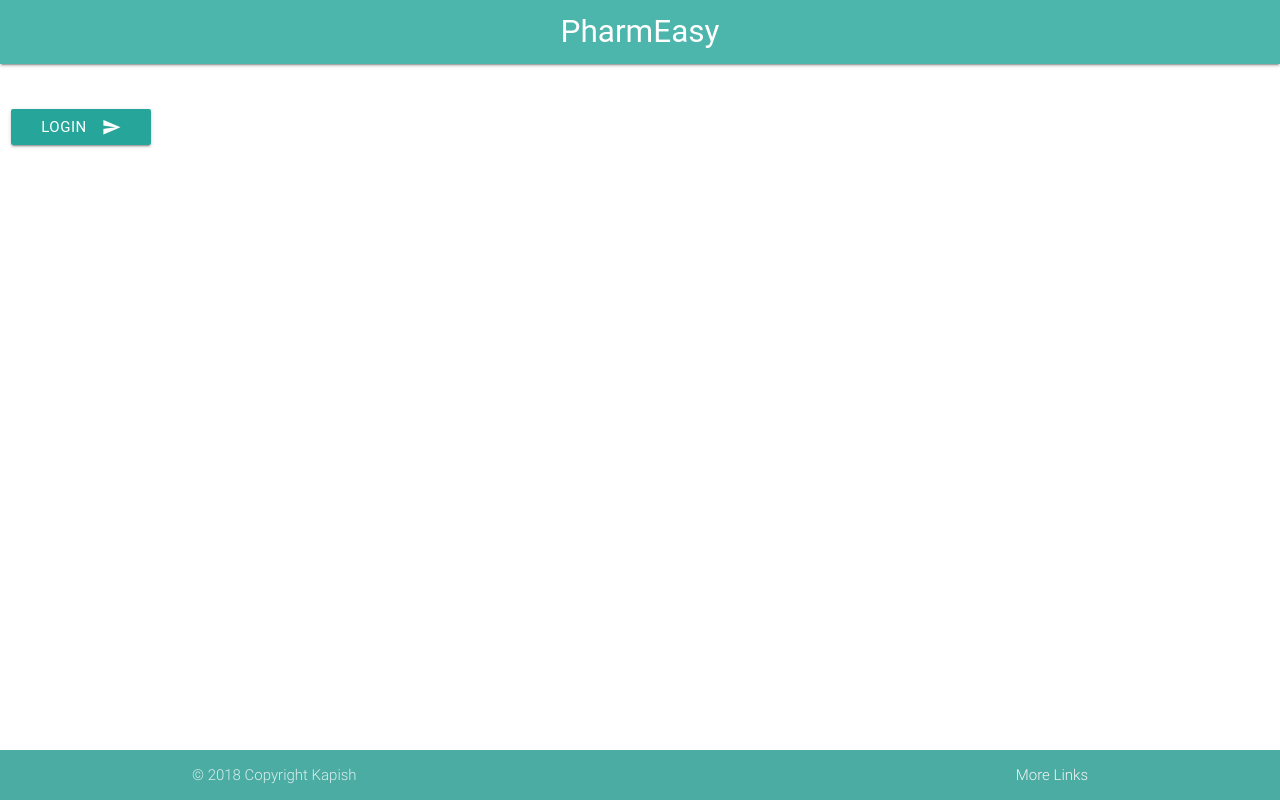
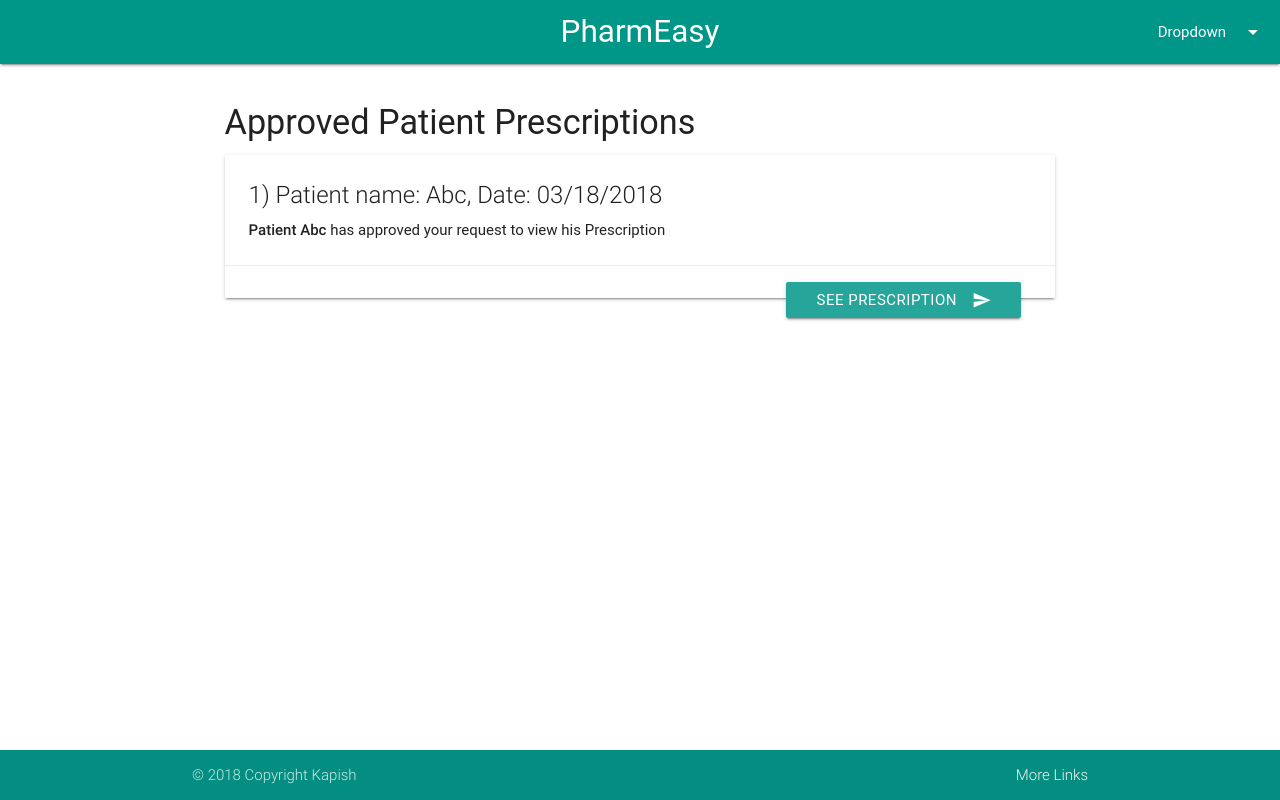
Before and after one commit to kapishps/PharmEasy, a Django app: page / in a window 1280 px wide. Run offline with Django 3.2, Linux system fonts and the light colour scheme; a user stored in the database is signed in; data comes from the database, SQL or seed files in the repository; both versions use the stored data as it was after the commit; tables that the repository leaves empty hold one stand-in row (values such as "Sample post"); some libraries are stand-ins or nearby versions; some web fonts are replaced.

Commit message:
Approval working

```diff
--- a/PE/settings.py
+++ b/PE/settings.py
@@ -27,6 +27,7 @@
 
 ALLOWED_HOSTS = []
 
+LOGIN_URL = 'login'
 LOGIN_REDIRECT_URL = 'home'
 
 
--- a/PE/urls.py
+++ b/PE/urls.py
@@ -18,7 +18,7 @@
 from django.contrib.auth.decorators import login_required
 
 from django.contrib.auth import views
-from PEapp.views import PrescriptionDetailView, MedicalRecordDetailView,home, signup
+from PEapp.views import PrescriptionDetailView, MedicalRecordDetailView,home, signup,create_approval, approve_approval
 from PEapp.admin import LoginForm, UserCreationForm
 from django.contrib.auth import views as auth_views
 
@@ -28,6 +28,9 @@
     path('login/', auth_views.login, {'template_name': 'login.html', 'authentication_form': LoginForm}, name='login'),
     path('logout/', auth_views.logout, {'next_page': '/'}, name='logout'),
     path('signup/', signup, name='signup'),
-    # path('prescription/(?P<pk>[0-9]+)/$', login_required(PrescriptionDetailView.as_view()), name='prescription-detail'),
-    # path('medicalrecord/(?P<pk>[0-9]+)/$', login_required(MedicalRecordDetailView.as_view()), name='medicalrecord-detail'),
+    path('prescription/<int:pk>', login_required(PrescriptionDetailView.as_view()), name='prescription-detail'),
+    path('medicalrecord/<int:id>', login_required(MedicalRecordDetailView.as_view()), name='medicalrecord-detail'),
+    path('create_approval/', create_approval, name='create_approval'),
+    path('approve_approval/', approve_approval, name='approve_approval'),
+
 ]
--- a/PEapp/admin.py
+++ b/PEapp/admin.py
@@ -4,7 +4,7 @@
 from django.contrib.auth.admin import UserAdmin as BaseUserAdmin
 from django.contrib.auth.forms import AuthenticationForm,ReadOnlyPasswordHashField
 
-from PEapp.models import MyUser, MedicalRecord, Prescription
+from PEapp.models import MyUser, MedicalRecord, Prescription, Approval
 
 
 class LoginForm(AuthenticationForm):
@@ -100,6 +100,7 @@
 admin.site.register(MyUser, UserAdmin)
 admin.site.register(Prescription)
 admin.site.register(MedicalRecord)
+admin.site.register(Approval)
 # ... and, since we're not using Django's built-in permissions,
 # unregister the Group model from admin.
 admin.site.unregister(Group)
--- a/PEapp/views.py
+++ b/PEapp/views.py
@@ -7,7 +7,7 @@
 from django.views.generic.detail import DetailView
 from django.utils import timezone
 
-from PEapp.models import Prescription, MedicalRecord, MyUser
+from PEapp.models import Prescription, MedicalRecord, MyUser,Approval
 from PEapp.admin import UserCreationForm
 from django.contrib.auth import login, authenticate
 
@@ -30,23 +30,19 @@
 @login_required(login_url="login/")
 def home(request):
     context = {}
-    # if request.user.user_type == "PA":
-    #     context["pending_approvals"] = Approval.objects.filter(status="PE", prescription__user=request.user)
-    # else:
-    #     context["approved_prescriptions"] = Prescription.objects.filter(approval__user=request.user,
-    #                                                                     approval__status="AP")
-    #     context["pending_prescriptions"] = Prescription.objects.filter(approval__user=request.user,
-    #                                                                    approval__status="PE")
-    #     context["rejected_prescriptions"] = Prescription.objects.filter(approval__user=request.user,
-    #                                                                     approval__status="RE")
-    #     context["available_prescriptions"] = Prescription.objects.filter(
-    #         Q(approval__isnull=True)) | Prescription.objects.filter(~Q(approval__user=request.user))
+    if request.user.user_type == "P":
+        context["pending_approvals"] = Approval.objects.filter(status="PE", prescription_no__user=request.user)
+    else:
+        context["approved_prescriptions"] = Prescription.objects.filter(approval__requester=request.user,approval__status="AP")
+        context["pending_prescriptions"] = Prescription.objects.filter(approval__requester=request.user,approval__status="PE")
+        context["available_prescriptions"] = Prescription.objects.filter(Q(approval__isnull=True)) | Prescription.objects.filter(~Q(approval__requester=request.user))
     return render(request, context=context, template_name="index.html")
 
 
+# @login_required(login_url="login/")
 class PrescriptionDetailView(DetailView):
     model = Prescription
-    template_name = 'prescription_detail.html'
+    template_name = 'prescription.html'
 
     def get_context_data(self, **kwargs):
         context = super(PrescriptionDetailView, self).get_context_data(**kwargs)
@@ -56,9 +52,31 @@
 
 class MedicalRecordDetailView(DetailView):
     model = MedicalRecord
-    template_name = 'medicalrecord_detail.html'
+    template_name = 'medical_rec.html'
 
     def get_context_data(self, **kwargs):
         context = super(MedicalRecordDetailView, self).get_context_data(**kwargs)
         context['now'] = timezone.now()
         return context
+
+
+@login_required(login_url="login/")
+def create_approval(request):
+    user_id = request.POST['user']
+    requester = MyUser.objects.get(id=user_id)
+    prescription_id = request.POST['prescription']
+    prescription = Prescription.objects.get(id=prescription_id)
+    Approval.objects.create(requester=requester, prescription_no=prescription)
+    return HttpResponseRedirect(reverse('home'))
+
+
+@login_required(login_url="login/")
+def approve_approval(request):
+    approval_id = request.POST['approval_id']
+    approval = Approval.objects.get(id = approval_id)
+    user_id = request.POST['user']
+    user = MyUser.objects.get(id=user_id)
+    if approval.prescription_no.user.user_name == user.user_name:
+        approval.status = 'AP'
+        approval.save()
+    return HttpResponseRedirect(reverse('home'))
--- a/templates/base.html
+++ b/templates/base.html
@@ -28,14 +28,22 @@
 <body>
 <header>
     <nav>
-        <div class="nav-wrapper teal lighten-2">
-            <a href="/" class="brand-logo center">PharmEasy</a></div></nav>
+        <div class="nav-wrapper teal">
+            <a href="/" class="brand-logo center">PharmEasy</a>
+            <ul class="right hide-on-med-and-down">
+{#              <li><a href="sass.html">Sass</a></li>#}
+{#              <li><a href="badges.html">Components</a></li>#}
+{#              <!-- Dropdown Trigger -->#}
+              <li><a class="dropdown-button" href="#!" data-activates="dropdown1">Dropdown<i class="material-icons right">arrow_drop_down</i></a></li>
+            </ul>
+        </div></nav>
+
 </header>
 <main>
     <br>
     {% block body %}{% endblock %}
 </main>
-<footer class="page-footer teal lighten-2" style="!important;padding-top: 0">
+<footer class="page-footer teal" style="!important;padding-top: 0">
     <div class="footer-copyright">
         <div class="container">© 2018 Copyright Kapish
             <a class="grey-text text-lighten-4 right" href="#!">More Links</a></div>
--- a/templates/index.html
+++ b/templates/index.html
@@ -1,15 +1,77 @@
 {% extends 'base.html' %}
+
+
 {% block body %}
     <div class="row">
-        <div id="input_hastag" class="col s12">
-            <form method="post" action="{% url 'login' %} ">
-                {% csrf_token %}
-                {{ form }}
-                <br>
-                <button class="btn waves-effect waves-light" type="submit">Login
-                    <i class="material-icons right">send</i>
-                </button>
-            </form>
-        </div>
+        {% if user.user_type == 'P' %}
+            <div class="col s12 m8 offset-m2">
+                <h4>Pending Approvals</h4>
+                {% for approval in pending_approvals %}
+                    <div class="card">
+                        <div class="card-content">
+                            <span class="card-title grey-text text-darken-4">{{ forloop.counter }}) {{ approval.requester.get_user_type_display }} {{ approval.requester.name }} </span>
+                            <p><strong> {{ approval.requester.get_user_type_display }} {{ approval.requester.name }} </strong> has asked for your Approval to view your Prescription Dated: {{ approval.prescription_no.created_at|date:"SHORT_DATE_FORMAT" }}.
+                                If you want him to view your Prescription chose Approve</p>
+                        </div>
+                        <div class="card-action">
+                            <form action="{% url 'approve_approval' %}" method="post">
+                                {% csrf_token %}
+                                <input type="hidden" name="user" value="{{ user.id}}">
+                                <input type="hidden" name="approval_id" value="{{ approval.id}}">
+                                <button class="btn waves-effect waves-light" type="submit" style="float: right;margin-bottom: 10px;margin-right: 10px;">Approve
+                                    <i class="material-icons right">send</i>
+                                </button>
+                            </form>
+                        </div>
+                    </div>
+                {% empty %}
+                    <li>Sorry, no prescriptions available.</li>
+                {% endfor %}
+            </div>
+
+        {% else %}
+            <div class="col s12 m8 offset-m2">
+                {% if approved_prescriptions  %}
+                <h4>Approved Patient Prescriptions</h4>
+                {% endif %}
+                {% for prescription in approved_prescriptions %}
+                    <div class="card">
+                        <div class="card-content">
+                            <span class="card-title grey-text text-darken-4">{{ forloop.counter }}) Patient name: {{ prescription.user.name }}, Date: {{ prescription.created_at|date:"SHORT_DATE_FORMAT" }}</span>
+                            <p><strong> Patient {{ prescription.user.name }}</strong> has approved your request to view his Prescription</p>
+                        </div>
+                        <div class="card-action">
+                            <form action="{{ prescription.get_absolute_url }}">
+                                <button class="btn waves-effect waves-light"  style="float: right;margin-bottom: 10px;margin-right: 10px;">See Prescription
+                                    <i class="material-icons right">send</i>
+                                </button>
+                            </form>
+                        </div>
+                    </div>
+                {% endfor %}
+
+                {% if available_prescriptions  %}
+                <h4>Available Prescriptions - Needs Approval</h4>
+                {% endif %}
+                {% for prescription in available_prescriptions %}
+                    <div class="card">
+                        <div class="card-content">
+                            <span class="card-title grey-text text-darken-4">{{ forloop.counter }}) Patient name: {{ prescription.user.name }}, Date: {{ prescription.created_at|date:"SHORT_DATE_FORMAT" }}</span>
+{#                            <p><strong> Patient {{ prescription.user.name }}</strong> has approved your request to view his Prescription</p>#}
+                        </div>
+                        <div class="card-action">
+                            <form action="{% url 'create_approval' %}" method="post">
+                                {% csrf_token %}
+                                <input type="hidden" name="user" value="{{ user.id}}">
+                                <input type="hidden" name="prescription" value="{{ prescription.id }}">
+                                <button class="btn waves-effect waves-light" type="submit" style="float: right;margin-bottom: 10px;margin-right: 10px;">Ask For Approval
+                                    <i class="material-icons right">send</i>
+                                </button>
+                            </form>
+                        </div>
+                    </div>
+                {% endfor %}
+            </div>
+        {% endif %}
     </div>
 {% endblock %}
--- a/templates/signup.html
+++ b/templates/signup.html
@@ -4,7 +4,7 @@
 
 <div class="container">
     <div class="row">
-        <div class="col s6 offset-s3 z-depth-1" id="panell" style="margin-top: 100px;padding: 0px;">
+        <div class="col s6 offset-s3 z-depth-1" id="panell" style="margin-top: 60px;padding: 0px;">
             <h5 id="title" style="background-color: #2bbbad;color: white;padding: 8px;margin-top: 0px">SignUp</h5>
             <form method="post" action="{% url 'signup' %}" style="padding:0px;border-radius: 3px;box-sizing: border-box;">
                 {% csrf_token %}
```
Also changed, not shown: PEapp/models.py (+34 -1 lines), templates/medical_rec.html (added, +8 -0 lines), templates/prescription.html (added, +11 -0 lines), PEapp/migrations/0002_auto_20180319_1833.py (added), db.sqlite3.
